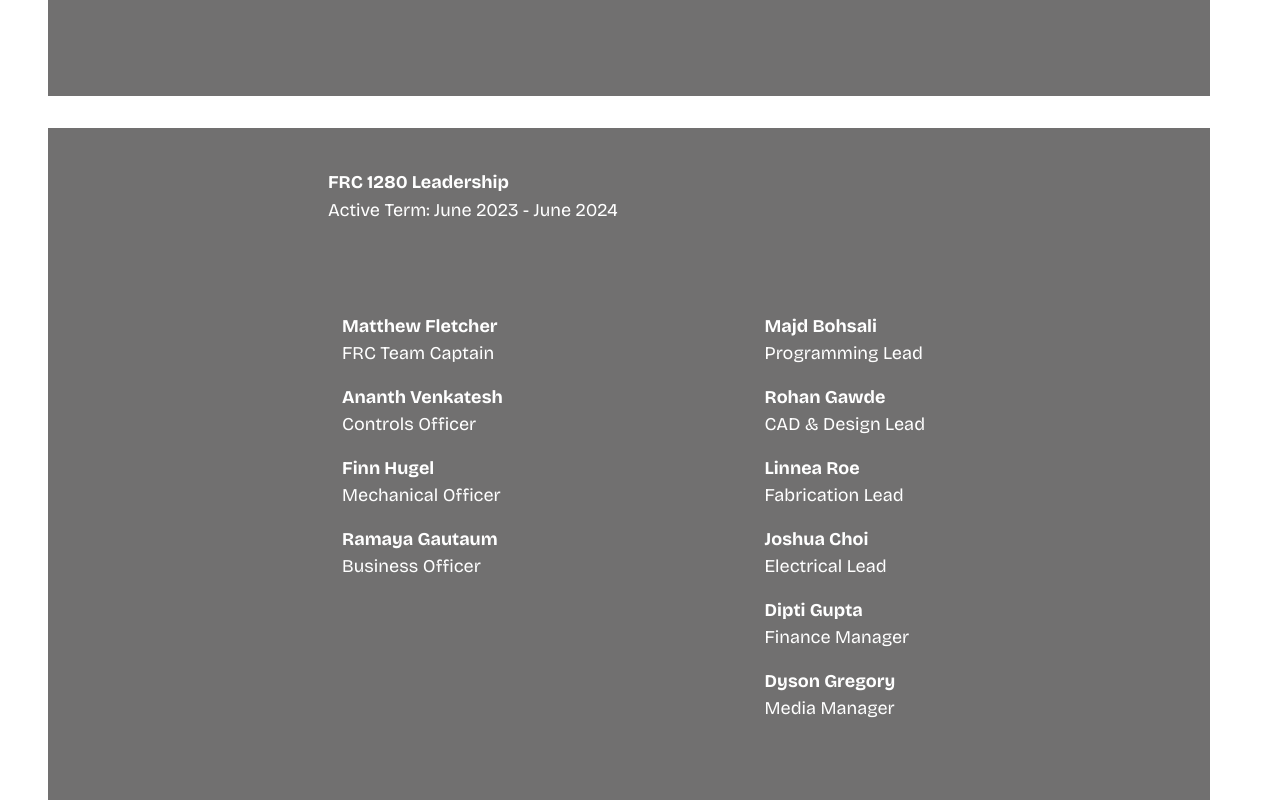
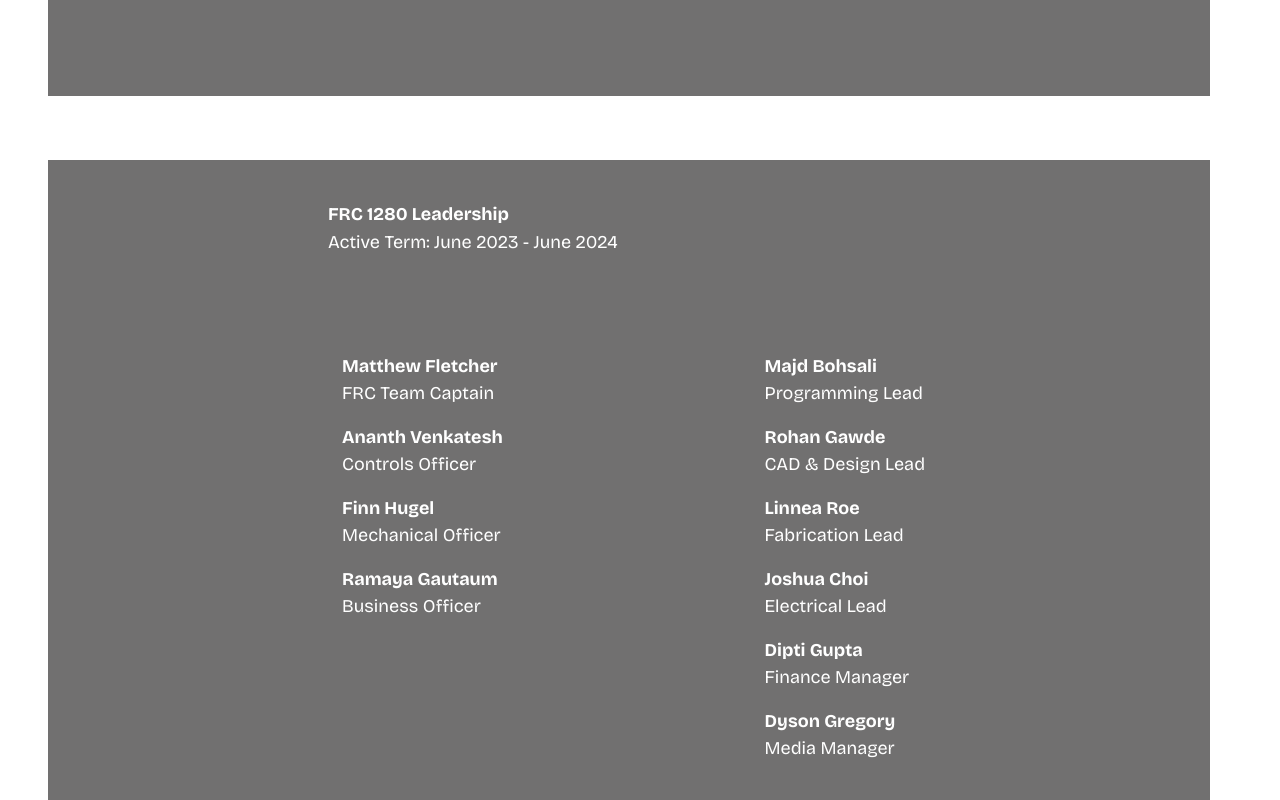
Before and after one commit to Team-1280/1280-website, a React (Vite) app in the folder app/: page /Leadership in a window 1280 px wide. Shown: the part 1880-2680 px from the top of the page. Built offline with nearby package versions, Linux system fonts and the light colour scheme.

Commit message:
margins fix

```diff
--- a/app/src/pages/Leadership.jsx
+++ b/app/src/pages/Leadership.jsx
@@ -336,12 +336,12 @@ const Leadership = () => (
         </section>
         <section>
             <div className='bg-white flex relative h-screen w-full px-12 pb-5 text-white'>
-                <div className='bg-[#717070] h-13/14 w-54/55 grid'>
+                <div className='bg-[#717070] mt-8 h-25/28 w-54/55 grid'>
                     <div className="w-full px-70 py-5">
                         <div className="font-bricolage">
                             <div className='text-lg font-bold pt-5'>FRC 1280 Leadership</div>
                             <div className='text-lg'>Active Term: June 2023 - June 2024</div>
-                            <div className='absolute top-[23%] left-[33%] grid text-center -translate-x-1/2'>
+                            <div className='absolute top-[28%] left-[33%] grid text-center -translate-x-1/2'>
                                 <div className='text-left text-lg'>
                                     <div className='font-bold font-base'>
                                         Matthew Fletcher
@@ -408,7 +408,7 @@ const Leadership = () => (
                                     <div className='p-2' />
                                 </div>
                             </div>
-                            <div className='absolute top-[23%] left-[66%] grid text-center -translate-x-1/2'>
+                            <div className='absolute top-[28%] left-[66%] grid text-center -translate-x-1/2'>
                                 <div className='text-left text-lg'>
                                     <div className='font-bold font-base'>
                                         Majd Bohsali
```
